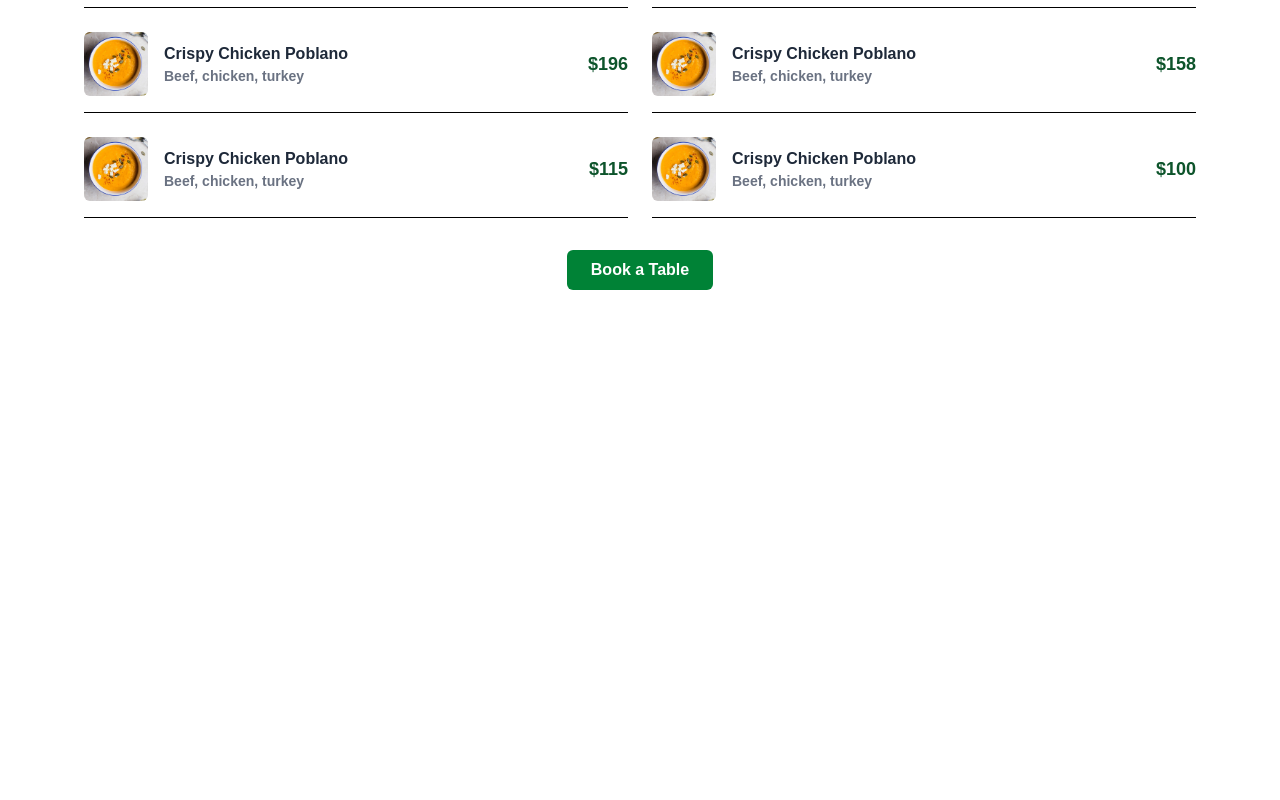
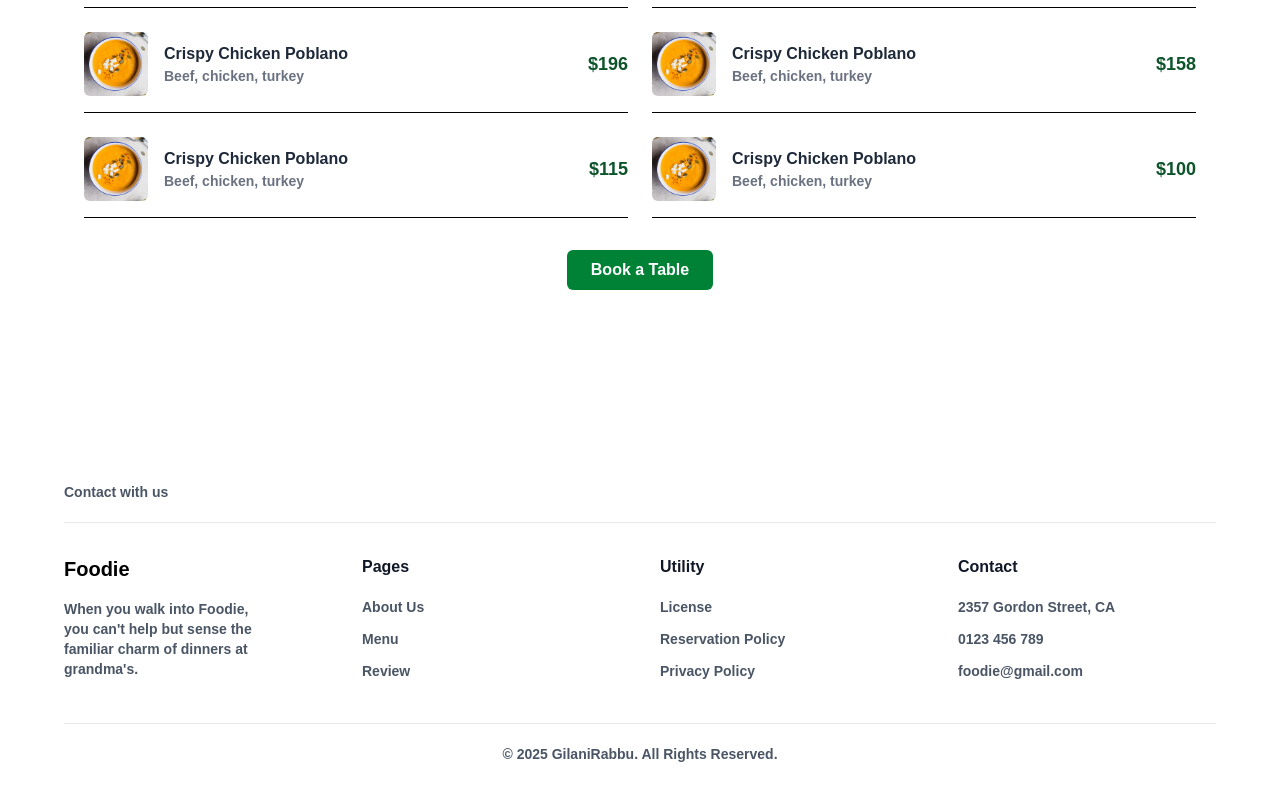
Before and after one commit to GilaniRabbu/foodiebite, a Next.js app: page / in a window 1280 px wide. Shown: the part 2669-3469 px from the top of the page. Before the commit the page ends 3103 px from the top, so only its background shows below. Built offline with nearby package versions, Linux system fonts and the light colour scheme; no server answers; a web font is replaced by a local one.

Commit message:
updated code

```diff
--- a/app/page.tsx
+++ b/app/page.tsx
@@ -1,3 +1,4 @@
+import Footer from "@/components/home/Footer";
 import Header from "@/components/home/Header";
 import Hero from "@/components/home/Hero";
 import Menu from "@/components/home/Menu";
@@ -10,6 +11,7 @@ export default function Home() {
       <Hero />
       <PopularDish />
       <Menu />
+      <Footer />
     </main>
   );
 }
--- /dev/null
+++ b/components/home/Footer.tsx
@@ -0,0 +1,127 @@
+import React from "react";
+import Link from "next/link";
+
+const Footer = () => {
+  return (
+    <footer className="px-6 sm:px-8 lg:px-16 py-8 lg:py-12">
+      <div className="container mx-auto">
+        <div className="pb-5 border-b border-gray-200">
+          <p className="text-gray-600 text-sm">Contact with us</p>
+        </div>
+
+        <div className="grid grid-cols-1 md:grid-cols-2 lg:grid-cols-4 gap-10 mt-8 mb-10">
+          {/* Logo and Contact Info */}
+          <div className="lg:col-span-1 lg:w-4/5">
+            <h2 className="text-xl font-semibold mb-4">Foodie</h2>
+            <p className="text-sm text-gray-600">
+              When you walk into Foodie, you can&apos;t help but sense the
+              familiar charm of dinners at grandma&apos;s.
+            </p>
+          </div>
+
+          {/* Pages */}
+          <div>
+            <h3 className="font-semibold text-gray-900 mb-4">Pages</h3>
+            <ul className="space-y-2">
+              <li>
+                <Link
+                  href="#"
+                  className="text-gray-600 hover:text-gray-900 text-sm"
+                >
+                  About Us
+                </Link>
+              </li>
+              <li>
+                <Link
+                  href="#"
+                  className="text-gray-600 hover:text-gray-900 text-sm"
+                >
+                  Menu
+                </Link>
+              </li>
+              <li>
+                <Link
+                  href="#"
+                  className="text-gray-600 hover:text-gray-900 text-sm"
+                >
+                  Review
+                </Link>
+              </li>
+            </ul>
+          </div>
+
+          {/* Utility */}
+          <div>
+            <h3 className="font-semibold text-gray-900 mb-4">Utility</h3>
+            <ul className="space-y-2">
+              <li>
+                <Link
+                  href="#"
+                  className="text-gray-600 hover:text-gray-900 text-sm"
+                >
+                  License
+                </Link>
+              </li>
+              <li>
+                <Link
+                  href="#"
+                  className="text-gray-600 hover:text-gray-900 text-sm"
+                >
+                  Reservation Policy
+                </Link>
+              </li>
+              <li>
+                <Link
+                  href="#"
+                  className="text-gray-600 hover:text-gray-900 text-sm"
+                >
+                  Privacy Policy
+                </Link>
+              </li>
+            </ul>
+          </div>
+
+          {/* Contact */}
+          <div>
+            <h3 className="font-semibold text-gray-900 mb-4">Contact</h3>
+            <ul className="space-y-2">
+              <li>
+                <Link
+                  href="#"
+                  className="text-gray-600 hover:text-gray-900 text-sm"
+                >
+                  2357 Gordon Street, CA
+                </Link>
+              </li>
+              <li>
+                <Link
+                  href="#"
+                  className="text-gray-600 hover:text-gray-900 text-sm"
+                >
+                  0123 456 789
+                </Link>
+              </li>
+              <li>
+                <Link
+                  href="#"
+                  className="text-gray-600 hover:text-gray-900 text-sm"
+                >
+                  foodie@gmail.com
+                </Link>
+              </li>
+            </ul>
+          </div>
+        </div>
+
+        {/* Bottom Section */}
+        <div className="pt-5 border-t border-gray-200">
+          <p className="text-gray-600 text-sm text-center">
+            © 2025 GilaniRabbu. All Rights Reserved.
+          </p>
+        </div>
+      </div>
+    </footer>
+  );
+};
+
+export default Footer;
```
